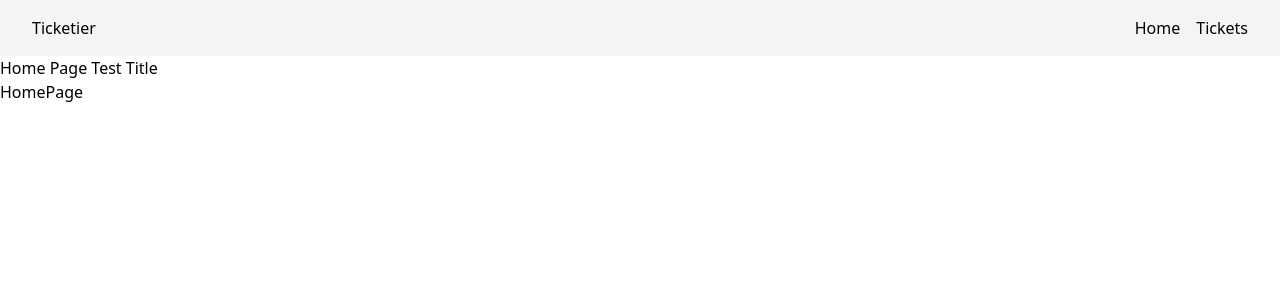
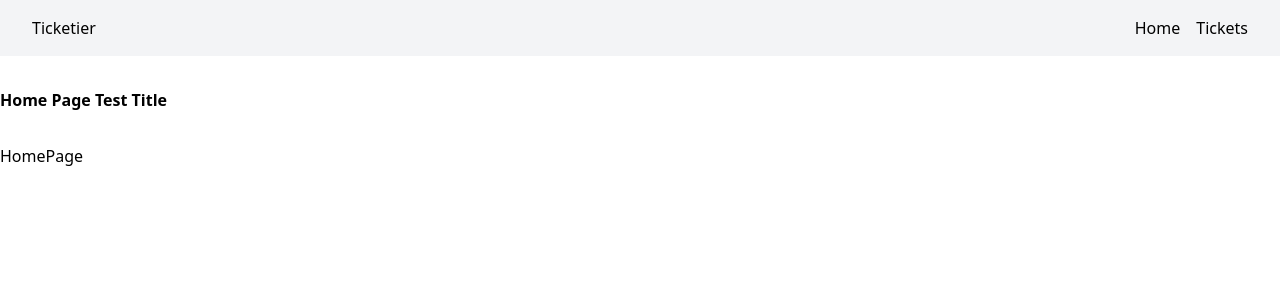
Before and after one commit to AleksandrPolishchuk/TicketierApp, a Next.js app in the folder frontend/ticketier-front-nextjs/: page / in a window 1280 px wide. Shown: the top 300 px of the page. Built offline with nearby package versions, Linux system fonts and the light colour scheme.

Commit message:
add GeneralInnerTitle component (frontend)

```diff
--- a/frontend/ticketier-front-nextjs/components/general-inner-title/GeneralInnerTitle.tsx
+++ b/frontend/ticketier-front-nextjs/components/general-inner-title/GeneralInnerTitle.tsx
@@ -5,7 +5,7 @@ interface Props {
 }
 
 const GeneralInnerTitle = ({ title }: Props) => {
-  return <h1>{title}</h1>;
+  return <h1 className="text-x1 sm:text-3x1 font-bold my-8">{title}</h1>;
 };
 
 export default GeneralInnerTitle;
```
Also changed, not shown: 1 other file (tests, documents, lock files or other folders).
